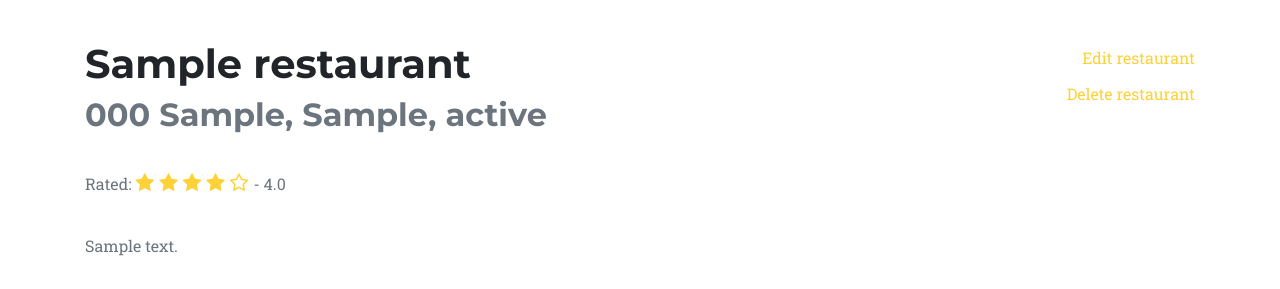
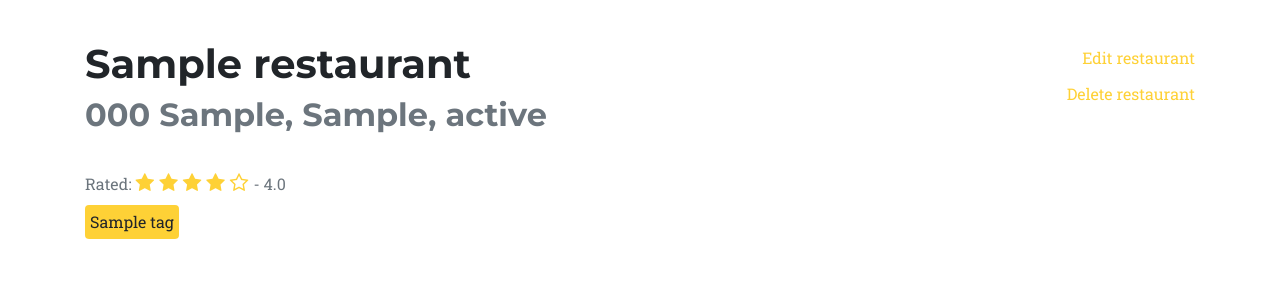
Before and after one commit to Swojak-A/Online_Menu, a Flask app: page /restaurants/1 in a window 1280 px wide. Shown: the part 271-560 px from the top of the page. Run offline with Flask 2, Linux system fonts and the light colour scheme; tables that the repository leaves empty hold one stand-in row (values such as "Sample post"); some libraries are stand-ins or nearby versions; some web fonts are replaced.

Commit message:
_macros.html, menu.html, restaurant-search.html, style.css: add show-tags + styling

```diff
--- a/static/css/style.css
+++ b/static/css/style.css
@@ -966,3 +966,15 @@ ul.social-buttons li a:active, ul.social-buttons li a:focus, ul.social-buttons l
 .post-input {
   height: 120px;
 }
+
+
+.tag-container {
+  padding: 5px 0px;
+}
+
+.tag {
+  background-color: #fed136;
+  padding: 5px;
+  margin-bottom: 3px;
+  display: inline-block;
+}
--- a/templates/_macros.html
+++ b/templates/_macros.html
@@ -213,3 +213,21 @@
   {% endif %}
 
 {% endmacro %}
+
+{% macro show_tags(tags, hide) %}
+
+  {% if hide == True %}
+    <div class="tag-container l-hide">
+      {% for tag in tags %}
+        <a class="tag rounded">{{ tag.name }}</a>
+      {% endfor %}
+    </div>
+  {% else %}
+    <div class="tag-container">
+      {% for tag in tags %}
+        <a class="tag rounded">{{ tag.name }}</a>
+      {% endfor %}
+    </div>
+  {% endif %}
+
+{% endmacro %}
--- a/templates/menu.html
+++ b/templates/menu.html
@@ -1,5 +1,5 @@
 {% extends "_base.html" %}
-{% from "_macros.html" import nav_bar, header, message_flashing, post_view, rating, address %}
+{% from "_macros.html" import nav_bar, header, message_flashing, post_view, rating, address, show_tags %}
 {% from "_macros_js.html" import google_maps_script %}
 
 <!-- HEAD -->
@@ -54,7 +54,8 @@
 
         <div class="row">
           <div class="col-lg-12 text-left">
-            <p class="text-muted" id="restaurant-description">{{restaurant.description}}</p>
+            <!-- <p class="text-muted" id="restaurant-description">{{restaurant.description}}</p> -->
+            {{ show_tags(tags=restaurant.tags) }}
           </div>
         </div>
 
--- a/templates/restaurants-search.html
+++ b/templates/restaurants-search.html
@@ -1,4 +1,4 @@
-{% from "_macros.html" import address %}
+{% from "_macros.html" import address, show_tags %}
 
           {% for restaurant in restaurants %}
           <div class="col-12 rest-search-result">
@@ -20,6 +20,7 @@
                       <p class="text-muted">Location not found in the database.</p>
                     {% endif %}
                     <hr>
+
                   </div>
                   <div class="text-right bottom-links">
                     <ul class="list-inline">
```
